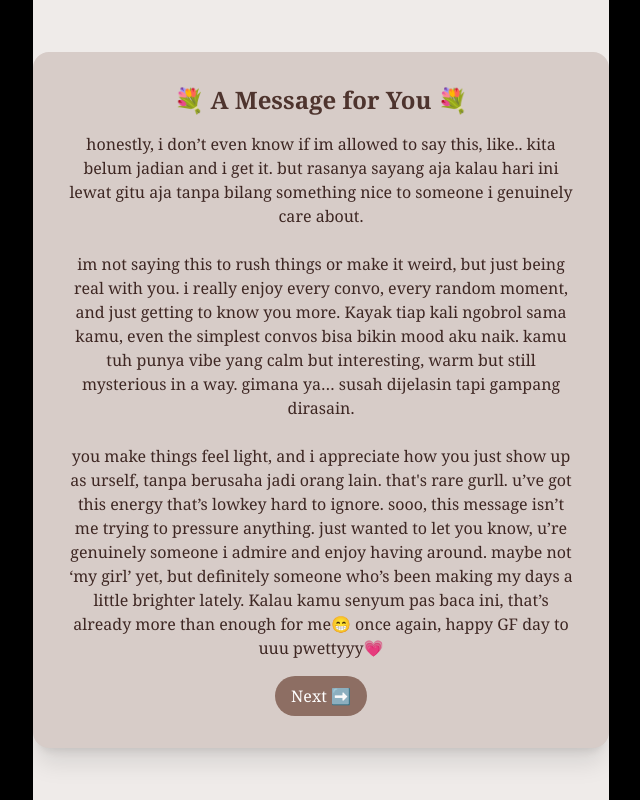
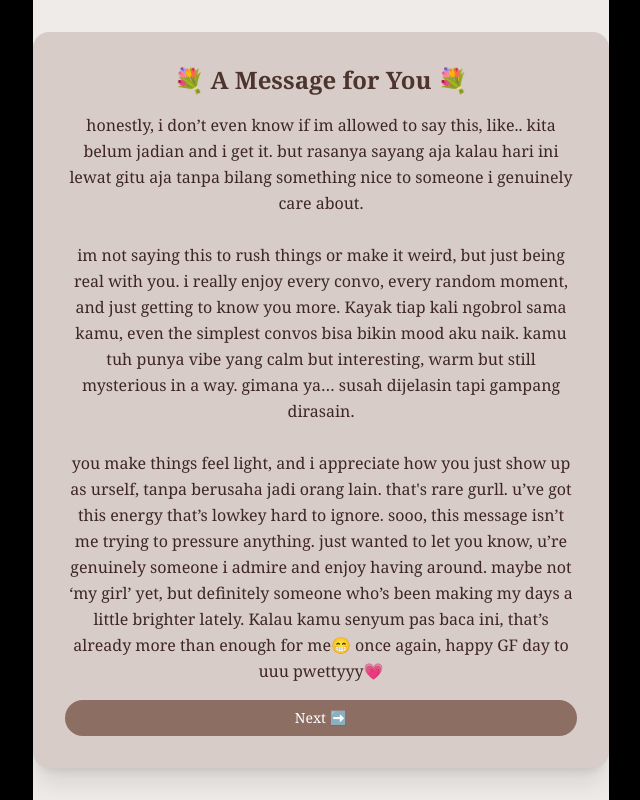
Before and after one commit to seulgeh/gfday-flower-gift, a React (Vite) app in the folder gfday-flower-gift/: page / in a window 1280 px wide. Both pictures are taken after a click on the button "tap to open your message, pretty 🌹". Shown: the whole page, without its empty margins (319-959 px from the left). Built offline with nearby package versions, Linux system fonts and the light colour scheme.

Commit message:
Update App.jsx

```diff
--- a/gfday-flower-gift/src/App.jsx
+++ b/gfday-flower-gift/src/App.jsx
@@ -70,13 +70,14 @@ export default function App() {
           initial={{ opacity: 0, y: 100 }}
           animate={{ opacity: 1, y: 0 }}
           transition={{ duration: 1 }}
-          // KOREKSI: Padding dan ukuran font diatur ulang agar lebih responsif
-          className="bg-[#d7ccc8] p-4 sm:p-8 py-4 sm:py-8 rounded-2xl shadow-xl w-full max-w-xl text-center"
+          // KOREKSI: Tambahkan flex-col dan justify-between
+          className="bg-[#d7ccc8] p-4 sm:p-8 py-4 sm:py-8 rounded-2xl shadow-xl w-full max-w-xl text-center flex flex-col justify-between"
         >
           <motion.h2
             whileHover={{ scale: 1.05, color: '#f06292' }}
             transition={{ type: "spring", stiffness: 300 }}
-            className="text-2xl font-semibold text-[#4e342e] mb-4"
+            // KOREKSI: Sesuaikan ukuran font heading
+            className="text-xl sm:text-2xl font-semibold text-[#4e342e] mb-4"
           >
             💐 A Message for You 💐
           </motion.h2>
@@ -84,8 +85,8 @@ export default function App() {
             variants={containerVariants}
             initial="hidden"
             animate="visible"
-            // KOREKSI: Gunakan font terkecil di layar HP
-            className="text-[#3e2723] text-xs sm:text-sm md:text-base leading-relaxed"
+            // KOREKSI: Gunakan font terkecil di layar HP, dan leading yang lebih rapat
+            className="text-[#3e2723] text-[10px] sm:text-xs md:text-base leading-tight md:leading-relaxed"
           >
             <motion.p whileHover={{ scale: 1.02 }} variants={textVariants}>
               honestly, i don’t even know if im allowed to say this, like.. kita belum jadian and i get it.
@@ -112,7 +113,8 @@ export default function App() {
             onClick={() => setPage(3)}
             whileHover={{ scale: 1.05 }}
             whileTap={{ scale: 0.95 }}
-            className="mt-4 bg-[#8d6e63] text-white px-4 py-2 rounded-full"
+            // KOREKSI: Ganti mt-6 menjadi mt-4 agar lebih ringkas
+            className="mt-4 bg-[#8d6e63] text-white px-4 py-2 rounded-full text-xs sm:text-sm"
           >
             Next ➡️
           </motion.button>
```
